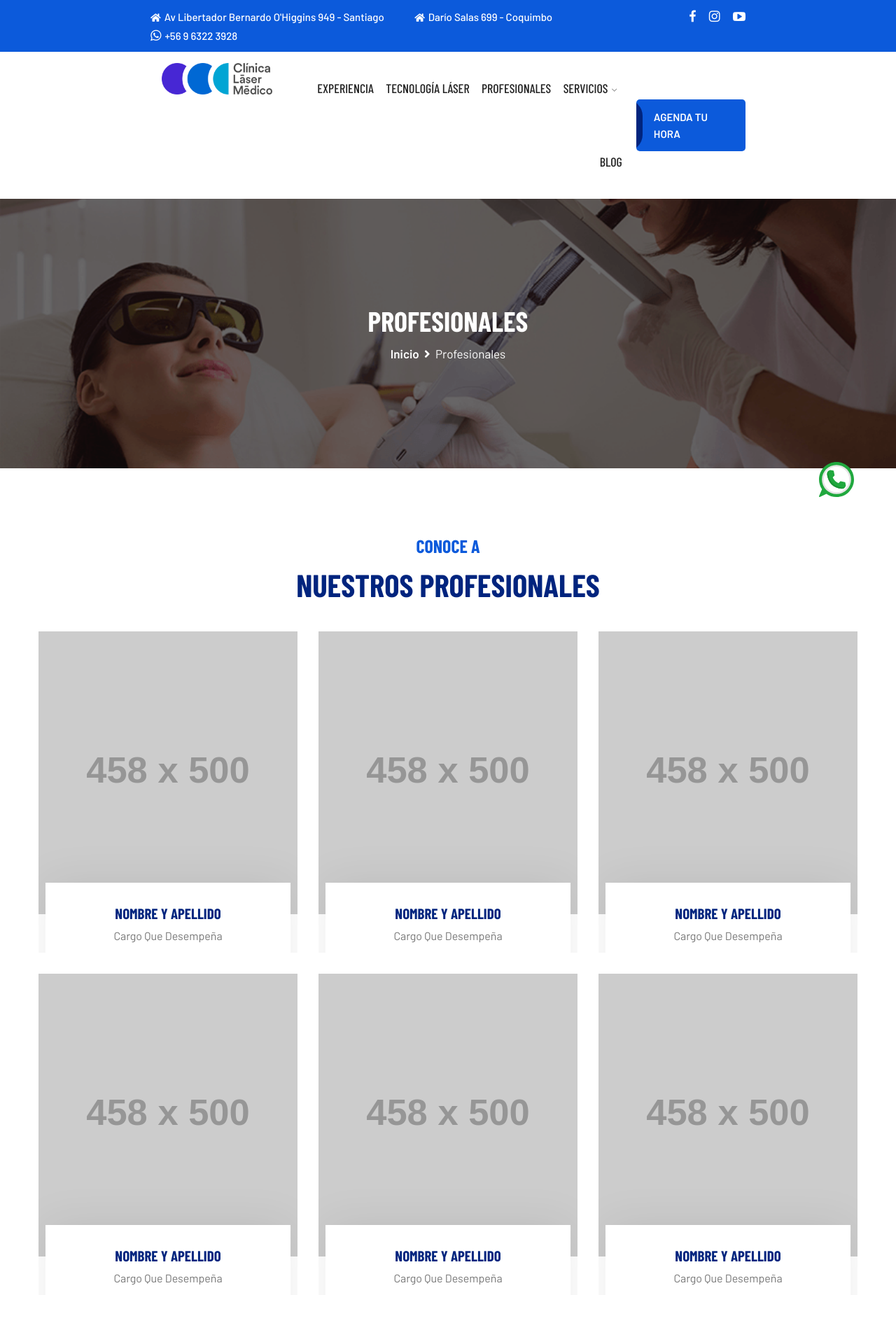
After one commit to samueldsweb/clinicalasermedico-php, a PHP site: page /profesionales-clinica-laser-medico.php in a window 1280 px wide. The commit adds this page. Shown: the top 1920 px of the page at 70% size. Run offline with PHP 8.4, Linux system fonts and the light colour scheme; grey boxes labelled with a size stand in for pictures from a placeholder-image service; some libraries are stand-ins or nearby versions; some web fonts are replaced.

Commit message:
Se crea sección de profesionales

```diff
--- a/footer.php
+++ b/footer.php
@@ -99,8 +99,8 @@
                         <div class="footer-menu">
                             <ul class="text-right">
                                 <li><a href="#">Inicio</a></li>
-                                <li><a href="#">Experencia</a></li>
-                                <li><a href="#">Servicios</a></li>
+                                <li><a href="nuestra-experiencia.php">Experencia</a></li>
+                                <li><a href="#">Blog</a></li>
                             </ul>
                         </div>
                     </div>
--- a/head.php
+++ b/head.php
@@ -7,6 +7,7 @@
     <meta name="description" content="<?php echo $description ?>">
     <meta name="keywords" content="<?php echo $keywords ?>"/>
     <meta name="copyright" content="Bruix Soluciones" />
+    <meta property="og:image" content="https://portafolio.bruix.io/clinicalasermedico/index.php">
     <!-- Favicon Icon -->
     <link rel="icon" type="image/png" href="assets/images/favicon.ico">
     <link rel="stylesheet" type="text/css" href="assets/css/bootstrap.min.css" />
--- a/header.php
+++ b/header.php
@@ -54,9 +54,25 @@
                                                     <nav class="clm_menu main-search-menu">
                                                         <ul class="sub-menu">
                                                             <li><a href="nuestra-experiencia.php">Experiencia</a></li>
-                                                            <li><a href="#">Tecnología Láser</a></li>
-                                                            <li><a href="#">Profesionales</a></li>
-                                                            <li><a href="#">Servicios</a></li>
+                                                            <li><a href="tecnologia-laser.php">Tecnología Láser</a></li>
+                                                            <li><a href="profesionales-clinica-laser-medico.php">Profesionales</a></li>
+                                                            <li class="menu-item-has-children">
+                                                                <a href="#">Servicios</a>
+                                                                <ul class="sub-menu">
+                                                                    <li><a href="#">Manchas en la piel</a></li>
+                                                                    <li><a href="#">Eliminación de cicatrices</a></li>
+                                                                    <li><a href="#">Rejuvenecimiento de ojo</a></li>
+                                                                    <li><a href="#">Verrugas y/o lunares</a></li>
+                                                                    <li><a href="#">Eliminación de tatuajes</a></li>
+                                                                    <li><a href="#">Eliminación de acné</a></li>
+                                                                    <li><a href="#">Tratamiendo de la rosacea</a></li>
+                                                                    <li><a href="#">Eliminacíon de estrías</a></li>
+                                                                    <li><a href="#">Reducción de celulitis</a></li>
+                                                                    <li><a href="#">Recupera tu silueta</a></li>
+                                                                    <li><a href="#">Ondas de choque</a></li>
+                                                                    <li><a href="#">Criolopólisis</a></li>
+                                                                </ul>
+                                                            </li>
                                                             <li><a href="#">Blog</a></li>
                                                         </ul>
                                                         <div class="donate-btn-header">
@@ -99,8 +115,8 @@
                 <nav class="clm_menu">
                     <ul class="sub-menu">
                         <li><a href="nuestra-experiencia.php">Experiencia</a></li>
-                        <li><a href="#">Tecnología Láser</a></li>
-                        <li><a href="#">Profesionales</a></li>
+                        <li><a href="tecnologia-laser.php">Tecnología Láser</a></li>
+                        <li><a href="profesionales-clinica-laser-medico.php">Profesionales</a></li>
                         <li><a href="#">Servicios</a></li>
                         <li><a href="#">Blog</a></li>
                     </ul>
--- a/nuestra-experiencia.php
+++ b/nuestra-experiencia.php
@@ -9,8 +9,7 @@ include("head.php");
 
 <body>
     <?php include("header.php") ?>
-    <?php $title_banner = "Nuestra Experiencia";
-    include("breadcumb.php") ?>
+    <?php $title_banner = "Nuestra Experiencia"; include("breadcumb.php") ?>
 
     <section>
         <!-- about_area -->
--- /dev/null
+++ b/profesionales-clinica-laser-medico.php
@@ -0,0 +1,256 @@
+<!DOCTYPE HTML>
+<html lang="es">
+<?php
+$title = "Profesionales - Clínica Láser Médico";
+$description = "En Clínica Láser Médico serás atendido por profesionales con alta calidad humana y gran capacidad de comprensión.";
+$keywords = "Doctor Esteticista, Esteticista Profesional, Medico Estético, Estética Profesional, Servicios de Estética Precios.";
+include("head.php");
+?>
+
+<body>
+    <?php include("header.php") ?>
+    <?php $title_banner = "Profesionales";
+    include("breadcumb.php") ?>
+
+    <section>
+        <!-- clm_team_area -->
+        <article class="clm_team2_area">
+            <div class="container">
+                <div class="row">
+                    <div class="col-lg-12">
+                        <div class="witr_section_title">
+                            <div class="witr_section_title_inner text-center">
+                                <h2>Conoce a</h2>
+                                <h1>Nuestros Profesionales</h1>
+                            </div>
+                        </div>
+                    </div>
+                </div>
+                <div class="row team_top">
+                    <!-- clm_team_01 -->
+                    <div class="col-lg-4 col-md-6 col-sm-12">
+                        <div class="em-team all_color_team">
+                            <div class="em-team-one">
+                                <div class="em-team-content-image-inner">
+                                    <div class="em-team-content-image">
+                                        <img src="https://via.placeholder.com/458x500.png" alt="">
+                                    </div>
+                                </div>
+                                <div class="em-team-content-waraper all_content_bg_color">
+                                    <div class="em-team-content-title-inner">
+                                        <div class="em-content-title">
+                                            <h5><a href="#">Nombre y Apellido </a></h5>
+                                        </div>
+                                    </div>
+                                    <div class="em-team-content-subtitle-inner">
+                                        <div class="em-content-subtitle">
+                                            <span>Cargo que desempeña</span>
+                                        </div>
+                                    </div>
+                                    <div class="em-team-content-socials-inner">
+                                        <div class="em-team-content-socials all_team_s_color">
+                                            <a href="https://www.facebook.com/clinicalasermedicoclm/"><i class="fa fa-facebook-f"></i></a>
+                                            <a href="https://www.instagram.com/clinicalasermedico/"><i class="fab fa-instagram"></i></a>
+                                            <a href="#"><i class="fab fa-twitter"></i></a>
+                                            <a href="https://www.youtube.com/channel/UCetEcaAKaP4KBn59XQPvjMQ/videos"><i class="fa fa-youtube-play"></i></a>
+                                        </div>
+                                    </div>
+                                </div>
+                            </div>
+                        </div>
+                    </div>
+                    <!-- clm_team_02 -->
+                    <div class="col-lg-4 col-md-6 col-sm-12">
+                        <div class="em-team all_color_team">
+                            <div class="em-team-one">
+                                <div class="em-team-content-image-inner">
+                                    <div class="em-team-content-image">
+                                        <img src="https://via.placeholder.com/458x500.png" alt="">
+                                    </div>
+                                </div>
+                                <div class="em-team-content-waraper all_content_bg_color">
+                                    <div class="em-team-content-title-inner">
+                                        <div class="em-content-title">
+                                            <h5><a href="#">Nombre y Apellido </a></h5>
+                                        </div>
+                                    </div>
+                                    <div class="em-team-content-subtitle-inner">
+                                        <div class="em-content-subtitle">
+                                            <span>Cargo que desempeña</span>
+                                        </div>
+                                    </div>
+                                    <div class="em-team-content-socials-inner">
+                                        <div class="em-team-content-socials all_team_s_color">
+                                            <a href="https://www.facebook.com/clinicalasermedicoclm/"><i class="fa fa-facebook-f"></i></a>
+                                            <a href="https://www.instagram.com/clinicalasermedico/"><i class="fab fa-instagram"></i></a>
+                                            <a href="#"><i class="fab fa-twitter"></i></a>
+                                            <a href="https://www.youtube.com/channel/UCetEcaAKaP4KBn59XQPvjMQ/videos"><i class="fa fa-youtube-play"></i></a>
+                                        </div>
+                                    </div>
+                                </div>
+                            </div>
+                        </div>
+                    </div>
+                    <!-- clm_team_03 -->
+                    <div class="col-lg-4 col-md-6 col-sm-12">
+                        <div class="em-team all_color_team">
+                            <div class="em-team-one">
+                                <div class="em-team-content-image-inner">
+                                    <div class="em-team-content-image">
+                                        <img src="https://via.placeholder.com/458x500.png" alt="">
+                                    </div>
+                                </div>
+                                <div class="em-team-content-waraper all_content_bg_color">
+                                    <div class="em-team-content-title-inner">
+                                        <div class="em-content-title">
+                                            <h5><a href="#">Nombre y Apellido </a></h5>
+                                        </div>
+                                    </div>
+                                    <div class="em-team-content-subtitle-inner">
+                                        <div class="em-content-subtitle">
+                                            <span>Cargo que desempeña</span>
+                                        </div>
+                                    </div>
+                                    <div class="em-team-content-socials-inner">
+                                        <div class="em-team-content-socials all_team_s_color">
+                                            <a href="https://www.facebook.com/clinicalasermedicoclm/"><i class="fa fa-facebook-f"></i></a>
+                                            <a href="https://www.instagram.com/clinicalasermedico/"><i class="fab fa-instagram"></i></a>
+                                            <a href="#"><i class="fab fa-twitter"></i></a>
+                                            <a href="https://www.youtube.com/channel/UCetEcaAKaP4KBn59XQPvjMQ/videos"><i class="fa fa-youtube-play"></i></a>
+                                        </div>
+                                    </div>
+                                </div>
+                            </div>
+                        </div>
+                    </div>
+                    <!-- clm_team_04 -->
+                    <div class="col-lg-4 col-md-6 col-sm-12">
+                        <div class="em-team all_color_team">
+                            <div class="em-team-one">
+                                <div class="em-team-content-image-inner">
+                                    <div class="em-team-content-image">
+                                        <img src="https://via.placeholder.com/458x500.png" alt="">
+                                    </div>
+                                </div>
+                                <div class="em-team-content-waraper all_content_bg_color">
+                                    <div class="em-team-content-title-inner">
+                                        <div class="em-content-title">
+                                            <h5><a href="#">Nombre y Apellido </a></h5>
+                                        </div>
+                                    </div>
+                                    <div class="em-team-content-subtitle-inner">
+                                        <div class="em-content-subtitle">
+                                            <span>Cargo que desempeña</span>
+                                        </div>
+                                    </div>
+                                    <div class="em-team-content-socials-inner">
+                                        <div class="em-team-content-socials all_team_s_color">
+                                            <a href="https://www.facebook.com/clinicalasermedicoclm/"><i class="fa fa-facebook-f"></i></a>
+                                            <a href="https://www.instagram.com/clinicalasermedico/"><i class="fab fa-instagram"></i></a>
+                                            <a href="#"><i class="fab fa-twitter"></i></a>
+                                            <a href="https://www.youtube.com/channel/UCetEcaAKaP4KBn59XQPvjMQ/videos"><i class="fa fa-youtube-play"></i></a>
+                                        </div>
+                                    </div>
+                                </div>
+                            </div>
+                        </div>
+                    </div>
+                    <!-- clm_team_05 -->
+                    <div class="col-lg-4 col-md-6 col-sm-12">
+                        <div class="em-team all_color_team">
+                            <div class="em-team-one">
+                                <div class="em-team-content-image-inner">
+                                    <div class="em-team-content-image">
+                                        <img src="https://via.placeholder.com/458x500.png" alt="">
+                                    </div>
+                                </div>
+                                <div class="em-team-content-waraper all_content_bg_color">
+                                    <div class="em-team-content-title-inner">
+                                        <div class="em-content-title">
+                                            <h5><a href="#">Nombre y Apellido </a></h5>
+                                        </div>
+                                    </div>
+                                    <div class="em-team-content-subtitle-inner">
+                                        <div class="em-content-subtitle">
+                                            <span>Cargo que desempeña</span>
+                                        </div>
+                                    </div>
+                                    <div class="em-team-content-socials-inner">
+                                        <div class="em-team-content-socials all_team_s_color">
+                                            <a href="https://www.facebook.com/clinicalasermedicoclm/"><i class="fa fa-facebook-f"></i></a>
+                                            <a href="https://www.instagram.com/clinicalasermedico/"><i class="fab fa-instagram"></i></a>
+                                            <a href="#"><i class="fab fa-twitter"></i></a>
+                                            <a href="https://www.youtube.com/channel/UCetEcaAKaP4KBn59XQPvjMQ/videos"><i class="fa fa-youtube-play"></i></a>
+                                        </div>
+                                    </div>
+                                </div>
+                            </div>
+                        </div>
+                    </div>
+                    <!-- clm_team_06 -->
+                    <div class="col-lg-4 col-md-6 col-sm-12">
+                        <div class="em-team all_color_team">
+                            <div class="em-team-one">
+                                <div class="em-team-content-image-inner">
+                                    <div class="em-team-content-image">
+                                        <img src="https://via.placeholder.com/458x500.png" alt="">
+                                    </div>
+                                </div>
+                                <div class="em-team-content-waraper all_content_bg_color">
+                                    <div class="em-team-content-title-inner">
+                                        <div class="em-content-title">
+                                            <h5><a href="#">Nombre y Apellido </a></h5>
+                                        </div>
+                                    </div>
+                                    <div class="em-team-content-subtitle-inner">
+                                        <div class="em-content-subtitle">
+                                            <span>Cargo que desempeña</span>
+                                        </div>
+                                    </div>
+                                    <div class="em-team-content-socials-inner">
+                                        <div class="em-team-content-socials all_team_s_color">
+                                            <a href="https://www.facebook.com/clinicalasermedicoclm/"><i class="fa fa-facebook-f"></i></a>
+                                            <a href="https://www.instagram.com/clinicalasermedico/"><i class="fab fa-instagram"></i></a>
+                                            <a href="#"><i class="fab fa-twitter"></i></a>
+                                            <a href="https://www.youtube.com/channel/UCetEcaAKaP4KBn59XQPvjMQ/videos"><i class="fa fa-youtube-play"></i></a>
+                                        </div>
+                                    </div>
+                                </div>
+                            </div>
+                        </div>
+                    </div>
+                </div>
+            </div>
+        </article>
+
+        <article>
+            <div class="container my-5">
+                <div class="row">
+                    <div class="col-md-6">
+                        <p>En Clínica Láser Médico serás atendido por profesionales con alta calidad humana y gran capacidad de comprensión. Especialistas con muchos años de experiencia, que te ayudaran aplicar tratamientos de forma ética, con los protocolos de trabajo establecido internaciones y nacional.</p>
+                        <p>Además, están en constante actualización al estudiar medicina en sus diferentes talleres, diplomado y másteres, disponibles bajo licencia.</p>
+                        <p>El entrenamiento que disponemos en el uso de diferentes equipos láser. Aplicamos procedimientos probados y certificados por el manual de uso del fabricante, implementando novedosas tecnologías y productos de última generación en amplia variedad como Urología, ginecología, medicina estética, cirugía plástica, flebologia, dermocosmetica y kinesiología estética.</p>
+                        <p>El objetivo de nuestro profesional se enfoca en su bienestar y obtener los mejores resultados, te mantienen informado del procedimiento que te van a realizar.</p>
+                    </div>
+                    <div class="col-md-6">
+                        <h2 class="line-vertical">Podemos decirte que no importa la complejidad de tu tratamiento, estas con un equipo de profesionales experto, cualificado y seguro.</h2>
+                        <p>Nuestro equipo investiga constantemente las últimas tendencias y domina las técnicas más avanzadas. Dedica todo su trabajo al conocimiento científico y técnico de la especialidad.</p>
+                        <p>Comprendemos que antes de establecer un diagnóstico, tenemos que conocerte muy bien, por esto nuestra evaluación medico estética es gratis.</p>
+                        <strong>Tienes la oportunidad de conversar con los diferentes profesionales de la salud, que te explicaran con detalle el procedimiento, cantidad de sesiones, los resultados esperados y la evolución que tendrás en tu tratamiento (antes, durante y después).</strong>
+                        <p>Esto permite orientar el tratamiento de acuerdo a tus necesidades y a partir de los datos consignados en la ficha médica elegimos la tecnología más adecuada, para su caso en particular.</p>
+                    </div>
+                    <div class="col-md-12 my-5">
+                        <h4 class="text-center px-md-5">La medicina estética y la tecnología avanzan hoy muy rápido. Para satisfacer las necesidades de las personas cada vez más conscientes de la importancia de la imagen que proyectan.</h4>
+                    </div>
+                </div>
+
+
+            </div>
+        </article>
+    </section>
+
+    <?php include("footer.php") ?>
+    <?php include("scripts.php") ?>
+</body>
+
+</html>
```
Also changed, not shown: tecnologia-laser.php (added, +16 -0 lines), assets/images/foto1.png (added), assets/images/profesional-medico-01.jpg (added), assets/images/profesional-medico-02.jpg (added), assets/images/profesional-medico-03.jpg (added), assets/images/profesional-medico-04.jpg (added).
